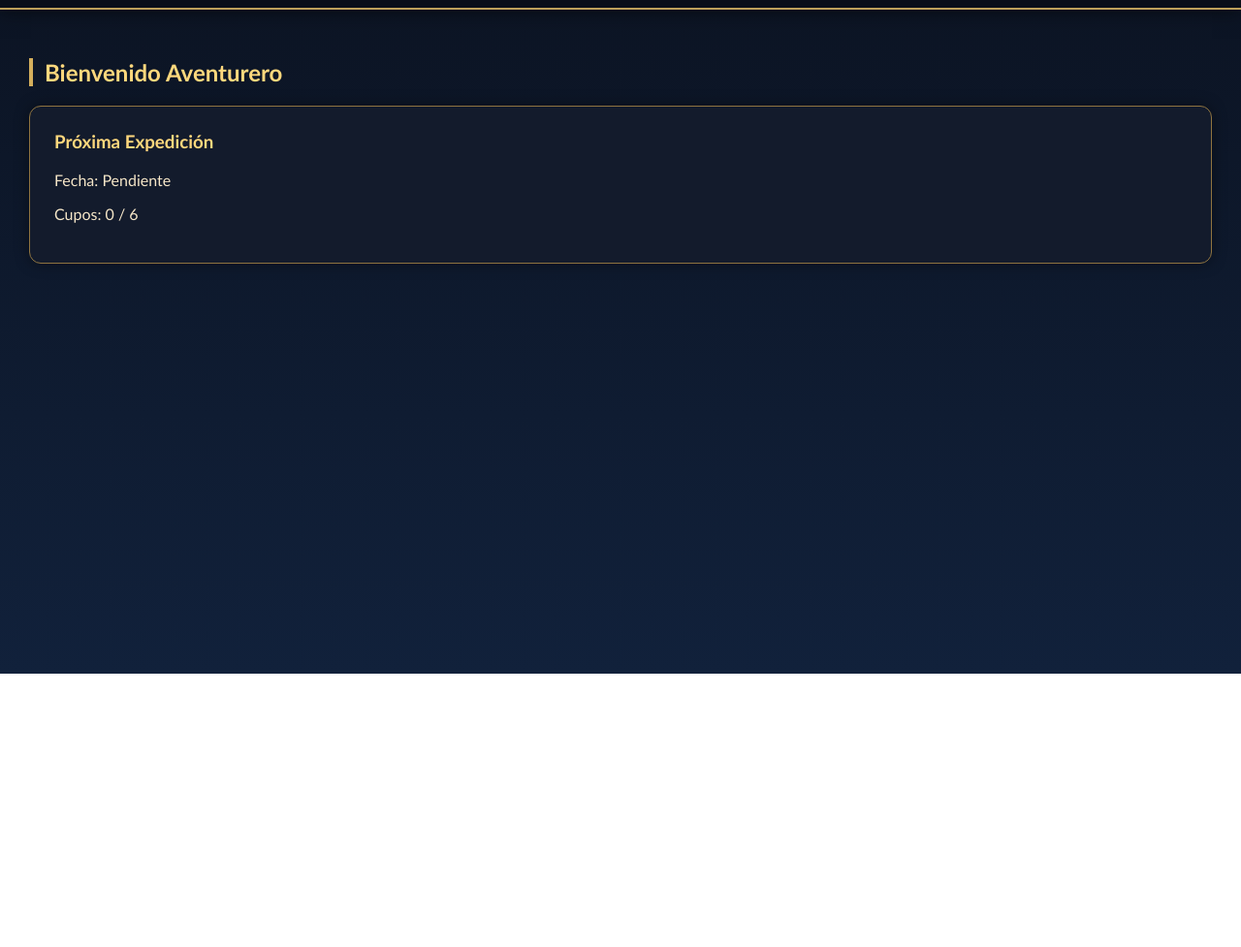
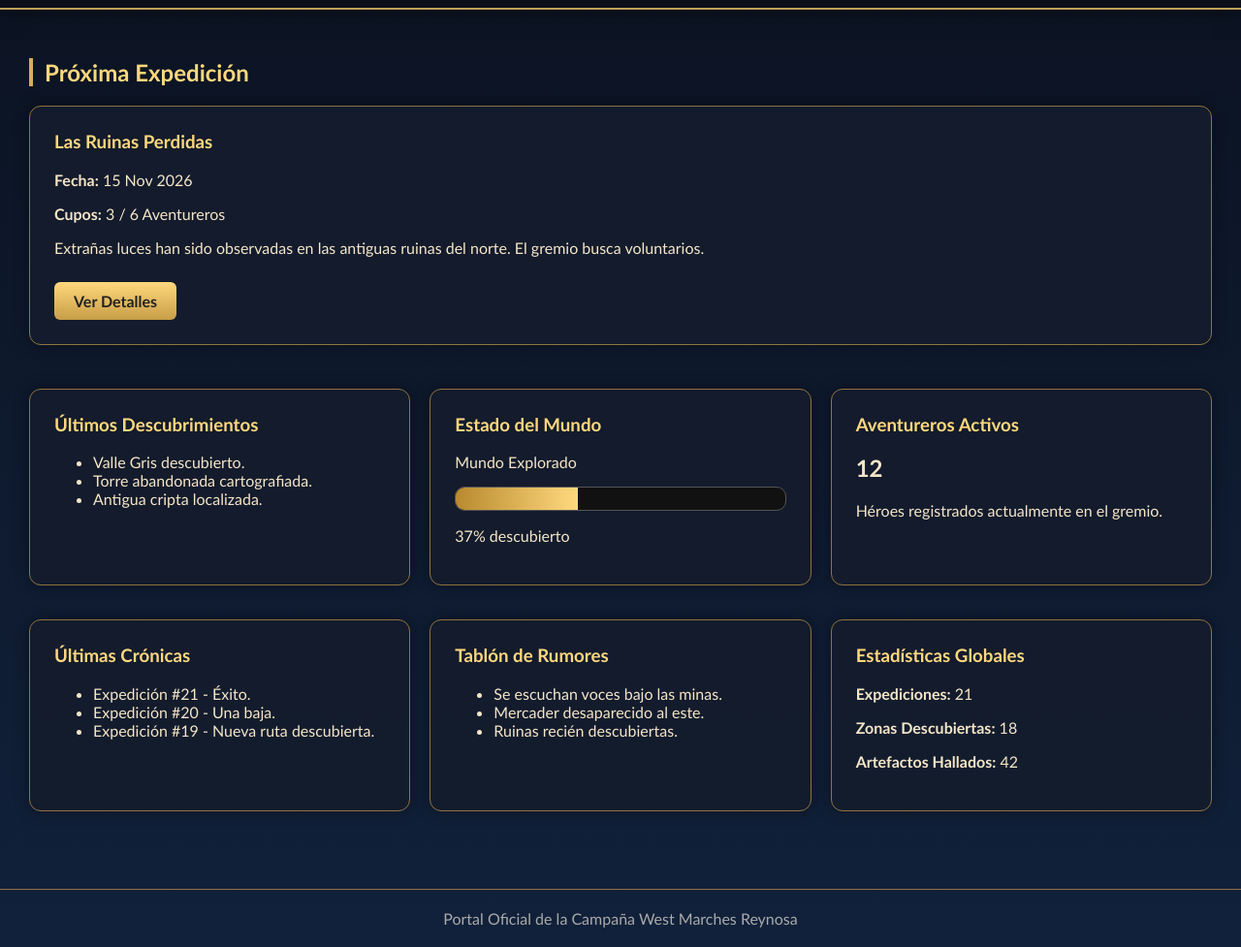
Before and after one commit to Golden-Ganso/West-Marches---Reynosa, a plain HTML site: page index.html in a window 1280 px wide. Shown: the part 105-1082 px from the top of the page at 97% size. Before the commit the page ends 800 px from the top, so only its background shows below. Drawn offline with Linux system fonts and the light colour scheme.

Commit message:
Revise index.html for content and structure updates
Updated the title and navigation links, added expedition details, and included recent discoveries and rumors.

```diff
--- a/index.html
+++ b/index.html
@@ -12,31 +12,126 @@
 <body>
 
     <header>
-        <h1>West Marches Reynosa</h1>
+        <h1>WEST MARCHES REYNOSA</h1>
 
         <nav>
             <a href="#">Inicio</a>
             <a href="#">Expediciones</a>
-            <a href="#">Personajes</a>
+            <a href="#">Aventureros</a>
             <a href="#">Crónicas</a>
+            <a href="#">Mapa</a>
+            <a href="#">Rumores</a>
         </nav>
     </header>
 
     <main>
 
         <section class="hero">
-            <h2>Bienvenido Aventurero</h2>
+
+            <h2>Próxima Expedición</h2>
 
             <div class="card">
-                <h3>Próxima Expedición</h3>
+                <h3>Las Ruinas Perdidas</h3>
 
-                <p>Fecha: Pendiente</p>
-                <p>Cupos: 0 / 6</p>
+                <p><strong>Fecha:</strong> 15 Nov 2026</p>
+
+                <p><strong>Cupos:</strong> 3 / 6 Aventureros</p>
+
+                <p>
+                    Extrañas luces han sido observadas en las antiguas ruinas
+                    del norte. El gremio busca voluntarios.
+                </p>
+
+                <a href="#" class="button">
+                    Ver Detalles
+                </a>
+
             </div>
+
+        </section>
+
+        <section class="dashboard">
+
+            <div class="card">
+
+                <h3>Últimos Descubrimientos</h3>
+
+                <ul>
+                    <li>Valle Gris descubierto.</li>
+                    <li>Torre abandonada cartografiada.</li>
+                    <li>Antigua cripta localizada.</li>
+                </ul>
+
+            </div>
+
+            <div class="card">
+
+                <h3>Estado del Mundo</h3>
+
+                <p>Mundo Explorado</p>
+
+                <div class="progress-container">
+                    <div class="progress-bar"></div>
+                </div>
+
+                <p>37% descubierto</p>
+
+            </div>
+
+            <div class="card">
+
+                <h3>Aventureros Activos</h3>
+
+                <h2>12</h2>
+
+                <p>
+                    Héroes registrados actualmente en el gremio.
+                </p>
+
+            </div>
+
+            <div class="card">
+
+                <h3>Últimas Crónicas</h3>
+
+                <ul>
+                    <li>Expedición #21 - Éxito.</li>
+                    <li>Expedición #20 - Una baja.</li>
+                    <li>Expedición #19 - Nueva ruta descubierta.</li>
+                </ul>
+
+            </div>
+
+            <div class="card">
+
+                <h3>Tablón de Rumores</h3>
+
+                <ul>
+                    <li>Se escuchan voces bajo las minas.</li>
+                    <li>Mercader desaparecido al este.</li>
+                    <li>Ruinas recién descubiertas.</li>
+                </ul>
+
+            </div>
+
+            <div class="card">
+
+                <h3>Estadísticas Globales</h3>
+
+                <p><strong>Expediciones:</strong> 21</p>
+                <p><strong>Zonas Descubiertas:</strong> 18</p>
+                <p><strong>Artefactos Hallados:</strong> 42</p>
+
+            </div>
+
         </section>
 
     </main>
 
+    <footer>
+        Portal Oficial de la Campaña West Marches Reynosa
+    </footer>
+
 </body>
 
 </html>
```
